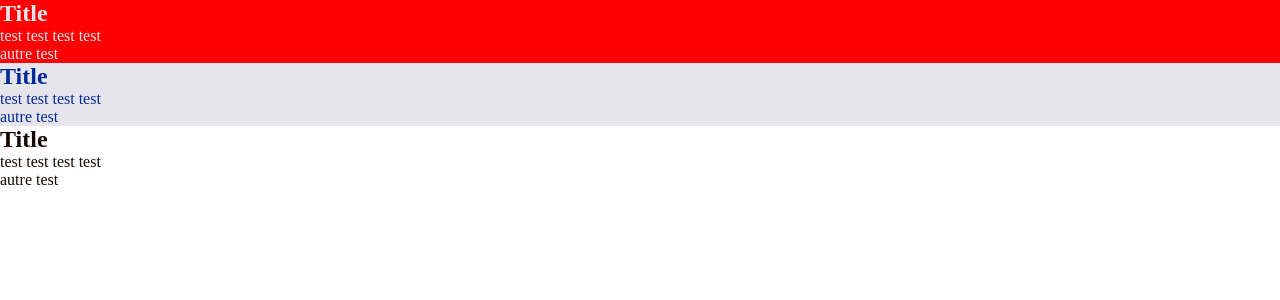
After one commit to eguesbaya/Mario-s-Online-CV, a PHP site: page / in a window 1280 px wide. The commit adds this page. Shown: the top 300 px of the page. Run offline with PHP 8.4, Linux system fonts and the light colour scheme.

Commit message:
defined font and background colors

```diff
--- /dev/null
+++ b/assets/css/index.html
@@ -0,0 +1,27 @@
+<!DOCTYPE html>
+<html lang="en">
+<head>
+    <meta charset="UTF-8">
+    <meta http-equiv="X-UA-Compatible" content="IE=edge">
+    <meta name="viewport" content="width=device-width, initial-scale=1.0">
+    <link rel="stylesheet" href="style.css">
+    <title>Document</title>
+</head>
+<body>
+    <section class=test1>
+        <h1>Title</h1>
+        <p>test test test test</p>
+        <p>autre test</p>
+    </section>
+    <section class=test2>
+        <h1>Title</h1>
+        <p>test test test test</p>
+        <p>autre test</p>
+    </section>
+    <section class=test3>
+        <h1>Title</h1>
+        <p>test test test test</p>
+        <p>autre test</p>
+    </section>
+</body>
+</html>
--- a/assets/css/style.css
+++ b/assets/css/style.css
@@ -1,27 +1,47 @@
 :root{
-    /*Variables*/
-    --dark-blue: rgb(52,39,66);
-    --light-grey: rgb(225,214,191);
-    --green: rgb(82,133,58);
-    --light-blue: rgb(58,179,229);
-    --pale-blue: rgb(149,200,215);
-    --blue: rgb(52,87,142);
-    --red: rgb(215,38,38);
-    --yellow: rgb(223,169,36);
-    --grey-blue: rgb(94,145,137);
-    --mario-blue: rgb(40,67,156);
+    /*Variables: font colors*/
+    --font-light: rgba(230,229,238,255);
+    --font-medium: rgba(0,41,152,255);
+    --font-dark: rgba(21,7,3,255);
+
+    /*Variables: background colors*/
+    --background-red: rgba(255,0,0,255);
+    --background-yellow: rgba(228,163,0,255);
+    --background-light: rgba(230,229,238,255);
+
+    /*Variables: font style*/
+
+
+
 }
 
-body{
-    margin: 0;
-}
 
 *{
 	box-sizing: border-box;
+    margin: 0;
+    padding: 0;
 }
+
 
 header{
     height: 300px;
     width: 100vw;
     background-color: var(--red);
 }
+
+/* Section 2: Work Experience (Emma)*/
+
+.test1{
+    color: var(--font-light);
+    background-color:var(--background-red);
+}
+
+.test2{
+    color: var(--font-medium);
+    background-color:var(--background-light);
+}
+
+.test3{
+    color: var(--font-dark);
+    background-color:var(--font-background-light);
+}
```
